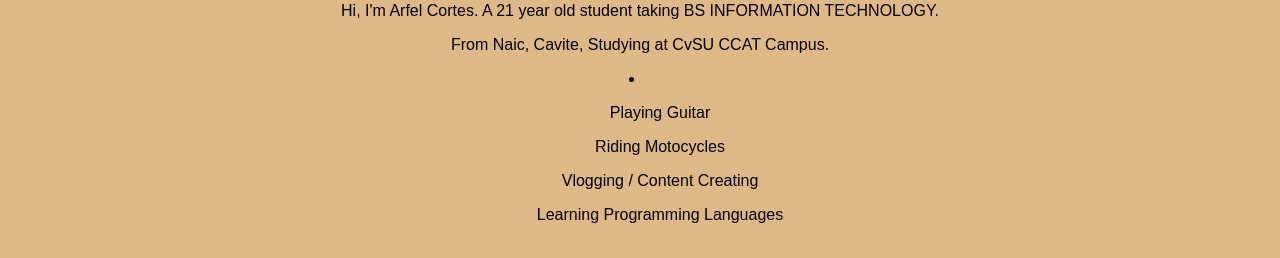
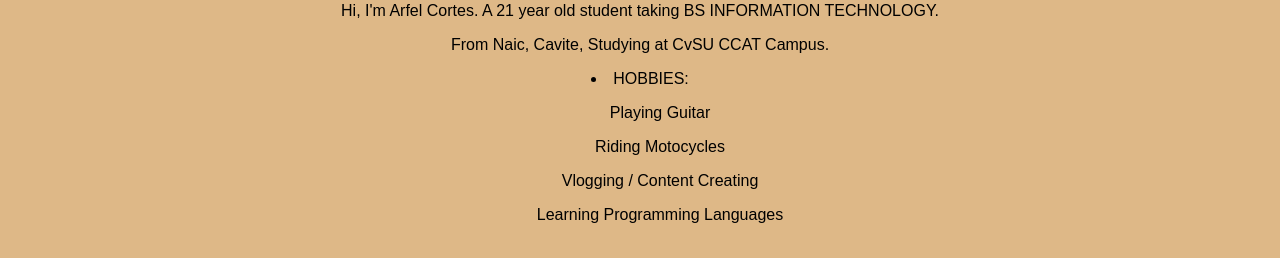
Before and after one commit to azi1408/Cortes-Personal-Portfolio, a plain HTML site: page index.html in a window 1280 px wide. Shown: the part 202-460 px from the top of the page. Drawn offline with Linux system fonts and the light colour scheme.

Commit message:
Update index.html

```diff
--- a/index.html
+++ b/index.html
@@ -93,7 +93,7 @@
         <h1 class="hober">Welcome to My Website</h1>
         <p class="hoberp">Hi, I'm Arfel Cortes. A 21 year old student taking BS INFORMATION TECHNOLOGY.</p>
         <p class="hoberp">From Naic, Cavite, Studying at CvSU CCAT Campus.</p>
-        <li>
+        <li>HOBBIES:
             <ul class="hoberp">Playing Guitar</ul>
             <ul class="hoberp">Riding Motocycles </ul>
             <ul class="hoberp">Vlogging / Content Creating</ul>
```
